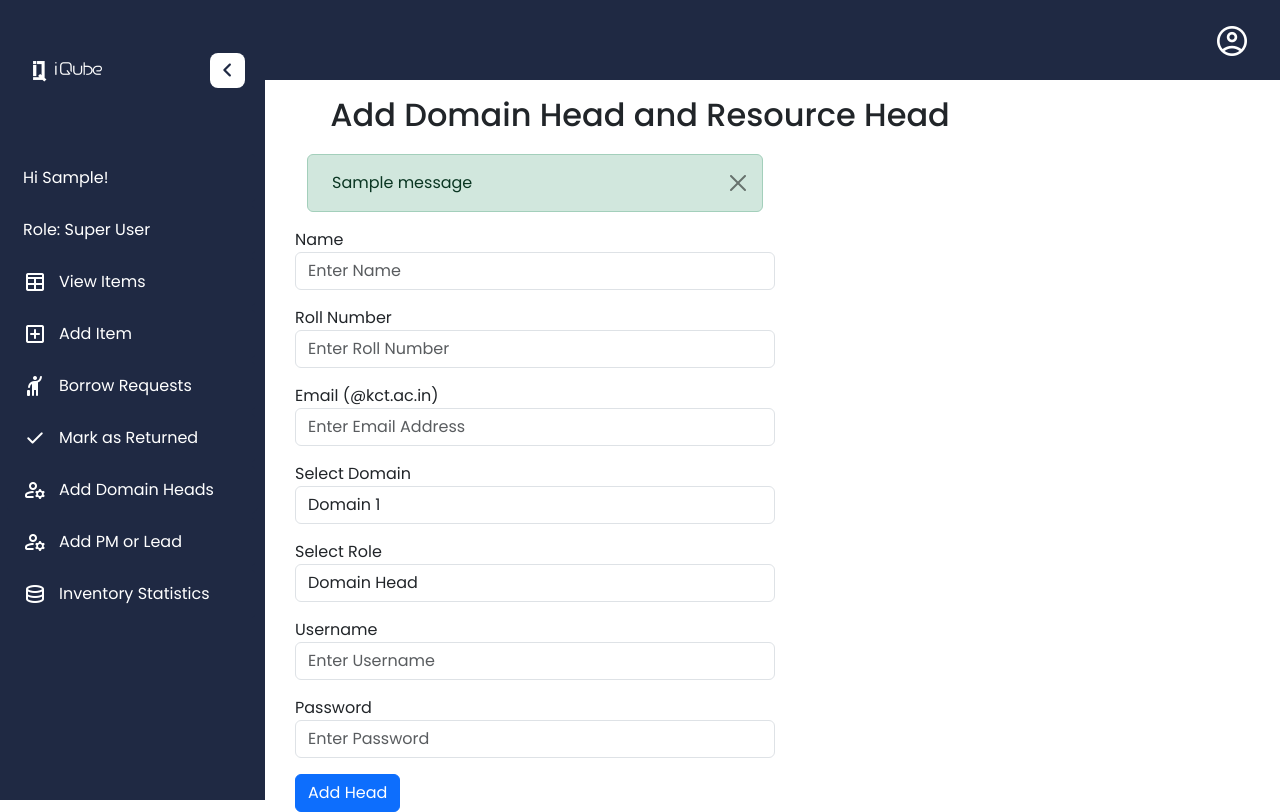
After one commit to SivaprasathC/IMS, a Django app: page /addheads in a window 1280 px wide. The commit adds this page. Run offline with Django 5.2, Linux system fonts and the light colour scheme; a user stored in the database is signed in; tables that the repository leaves empty hold one stand-in row (values such as "Sample post"); one stand-in notice (Sample message) is shown.

Commit message:
1.Added @loginreq for all views. 2.only authenticated can access the endpoint via via otherwise error page 3.added Add DH,DRH,Lead,PM for highers 4.Removed profile and signout from sidenav and placed it in right top,signout inside profile 5.Hello User! in side nav

```diff
--- a/base_app/urls.py
+++ b/base_app/urls.py
@@ -16,4 +16,6 @@ path('me',views.me,name='me'),
 path('borrowhistory',views.borrow_history,name='borrow_history'),
 path('borrowaccept/<int:id>/',views.borrow_accept,name='borrow_accept'),
 path('borrowreject/<int:id>/',views.borrow_reject,name='borrow_reject'),
+path('addheads',views.add_head,name='add_head'),
+path('addpmlead',views.Add_PM_Lead,name='Add_PM_Lead'),
 ]
--- a/base_app/views.py
+++ b/base_app/views.py
@@ -7,13 +7,17 @@ from django.contrib import messages
 from django.utils.timezone import localtime, now
 from django.contrib.auth.models import User, auth
 from base_app.models import CustomUser
+from django.contrib.auth.decorators import login_required
 
 
 # Create your views here.
 def index(request):
     return render(request, 'index.html')
 
+@login_required
 def add_item(request):
+    if request.user.role not in ["Domain Head","Domain Resource Head","Lead","Product Manager","Super User"]:
+        return render(request,'error404.html')
     if request.method == 'GET':
          return render(request,'additem.html')
 
@@ -49,6 +53,8 @@ def add_item(request):
         success_message_context ={'message': '<div class="alert alert-success" role="alert">Item Added Successfully!</div>'}
         return render(request, 'additem.html', success_message_context)
 
+
+@login_required
 def viewitems(request):
     search_query = request.GET.get('search', '')
     filter_domain = request.GET.get('domain', '')
@@ -66,7 +72,10 @@ def viewitems(request):
     }
     return render(request, 'viewitems.html', context)
 
+@login_required
 def delete_item(request, id):
+    if request.user.role not in ["Domain Head","Domain Resource Head","Lead","Product Manager","Super User"]:
+        return render(request,'error404.html')
     item = Item.objects.get(id=id)
     item_name = item.itemname
     item.delete()
@@ -74,7 +83,11 @@ def delete_item(request, id):
     messages.success(request, message)
     return redirect('viewitems')
 
+@login_required
 def edit_item(request, id):
+    if request.user.role not in ["Domain Head","Domain Resource Head","Lead","Product Manager","Super User"]:
+        return render(request,'error404.html')
+
     item = Item.objects.get(id=id)
     if request.method == 'POST':
         item.serialno = request.POST.get('serialno')
@@ -97,12 +110,19 @@ def edit_item(request, id):
     else:
         return render(request, 'edititem.html', {'item': item})
 
+@login_required
+def borrow_item(request, id):
+    if request.user.role not in ["Student"]:
+        return render(request,'error404.html')
 
-def borrow_item(request, id):
     item = Item.objects.get(id=id)
     return render(request, 'borrowitem.html', {'item': item})
 
+@login_required
 def new_borrow_request(request):
+    if request.user.role not in ["Student"]:
+        return render(request,'error404.html')
+
     if request.method == 'POST':
         borrower_userid = request.POST.get('borrower_userid')
         borrower_name = request.POST.get('borrower_name')
@@ -141,7 +161,10 @@ def new_borrow_request(request):
                 messages.success(request, 'Item is currently Out of Stock!')
                 return redirect('viewitems')
 
+@login_required
 def borrow_requests_list(request):
+    if request.user.role not in ["Domain Head","Domain Resource Head","Lead","Product Manager","Super User"]:
+        return render(request,'error404.html')
     search_query = request.GET.get('search_roll', '')
     user_domain = request.user.domain
     borrow_requests = BorrowRequest.objects.all()
@@ -155,6 +178,7 @@ def borrow_requests_list(request):
     else:
         borrow_requests = borrow_requests.exclude(Q(borrow_status="Approved") | Q(borrow_status="Rejected") | Q(borrow_status="Returned"))
     return render(request, 'borrow_requests_list.html', {'borrow_requests': borrow_requests})
+
 
 def login(request):
     if request.method == 'POST' :
@@ -171,21 +195,33 @@ def login(request):
        return render(request,'login.html')
 
 
+@login_required
 def logout(request):
     auth.logout(request)
     return redirect('/')
 
+@login_required
 def me(request):
     return render(request,'profile.html')
 
+@login_required
 def borrow_history(request):
+    if request.user.role not in ["Student"]:
+        return render(request,'error404.html')
+
+    if request.user.role not in ["Student"]:
+        return render(request,'error404.html')
     borrow_requests = BorrowRequest.objects.filter(borrower_roll=request.user.roll_number)
     pending_requests = borrow_requests.filter(borrow_status="Pending")
     approved_requests = borrow_requests.filter(borrow_status="Approved")
     rejected_requests = borrow_requests.filter(borrow_status="Rejected")
     return render(request, 'borrowhistory.html', {'pending_requests': pending_requests,'approved_requests': approved_requests,'rejected_requests': rejected_requests})
 
+@login_required
 def borrow_accept(request,id):
+      if request.user.role not in ["Domain Head","Domain Resource Head","Lead","Product Manager","Super User"]:
+        return render(request,'error404.html')
+
       borrow_request = BorrowRequest.objects.get(id=id)
       if(request.user.role == "Lead" or request.user.role == "Super User" ):
             borrow_request.is_Lead_approved = True
@@ -208,7 +244,12 @@ def borrow_accept(request,id):
       messages.success(request, 'Request Approved Successfully!')
       return redirect('borrow_requests_list')
 
+
+@login_required
 def borrow_reject(request,id):
+    if request.user.role not in ["Domain Head","Domain Resource Head","Lead","Product Manager","Super User"]:
+        return render(request,'error404.html')
+
     if request.method == 'POST':
             borrow_request = BorrowRequest.objects.get(id=id)
             rejection_reason = request.POST.get('rejection_reason')
@@ -224,3 +265,85 @@ def borrow_reject(request,id):
             item.save()
             messages.success(request, 'Request Rejected Successfully!')
             return redirect('borrow_requests_list')
+
+
+@login_required
+def add_head(request):
+     if request.user.role not in ["Lead","Product Manager","Super User"]:
+        return render(request,'error404.html')
+     if request.method == 'POST':
+        first_name = request.POST.get('first_name')
+        roll_number = request.POST.get('roll_number')
+        email = request.POST.get('email')
+        domain = request.POST.get('domain')
+        role = request.POST.get('role')
+        username = request.POST.get('username')
+        password = request.POST.get('password')
+
+        if not email.endswith('@kct.ac.in'):
+            messages.error(request, 'Please Use Your College Mail!')
+            return redirect('add_head')
+
+        if CustomUser.objects.filter(username=username).exists():
+            messages.error(request, 'Username already exists!')
+            return redirect('add_head')
+
+        new_user = CustomUser(
+            first_name=first_name,
+            roll_number=roll_number,
+            email=email,
+            domain=domain,
+            role=role,
+            username=username
+        )
+        new_user.set_password(password)
+        new_user.save()
+
+        context = ( "User created successfully!"+"<br>"+
+                   "Please share the below details to Head:<br>"+
+                   "<strong>Username: </strong>" + username + "<br>"
+                    "<strong>Password:</strong>" + password)
+        messages.success(request, context)
+        return redirect('add_head')
+     else:
+         return render(request,'addheads.html')
+
+
+@login_required
+def Add_PM_Lead(request):
+    if request.user.role not in ["Lead","Super User"]:
+        return render(request,'error404.html')
+    if request.method == 'POST':
+        first_name = request.POST.get('first_name')
+        roll_number = request.POST.get('roll_number')
+        email = request.POST.get('email')
+        role = request.POST.get('role')
+        username = request.POST.get('username')
+        password = request.POST.get('password')
+
+        if not email.endswith('@kct.ac.in'):
+            messages.error(request, 'Please Use Your College Mail!')
+            return redirect('Add_PM_Lead')
+
+        if CustomUser.objects.filter(username=username).exists():
+            messages.error(request, 'Username already exists!')
+            return redirect('Add_PM_Lead')
+
+        new_user = CustomUser(
+            first_name=first_name,
+            roll_number=roll_number,
+            email=email,
+            role=role,
+            username=username
+        )
+        new_user.set_password(password)
+        new_user.save()
+
+        context = ( "User created successfully!"+"<br>"+
+                   "Please share the below details to the Product Manager or Lead:<br>"+
+                   "<strong>Username: </strong>" + username + "<br>"
+                    "<strong>Password:</strong>" + password)
+        messages.success(request, context)
+        return redirect('Add_PM_Lead')
+    else:
+           return render(request,'addPMLead.html')
--- a/static/css/style.css
+++ b/static/css/style.css
@@ -76,6 +76,9 @@ body {
 
 .sidebar-header .sidebar-toggler:hover {
   background: #ffffff;
+}
+.sidebar-nav {
+  padding-bottom: 0;
 }
 
 .sidebar-nav .nav-list {
@@ -224,8 +227,11 @@ body {
 /* Side Nav CSS Ends */
 
 
-#add-item-form,#edit-item-form,#borrow-item-form {
+#add-item-form,#edit-item-form,#borrow-item-form{
   margin-left: 295px ; margin-top: 50px; width: 30rem;
+}
+#add-head-form,#add-pmlead-form{
+  margin-left: 295px ; margin-top: 20px; width: 30rem;
 }
 
 /* Add Item,edit,borrow CSS ends */
@@ -255,6 +261,7 @@ body {
 .borrow_history_container{
   margin-left: 200px;
 }
+
 
 
 /* View Item CSS ends */
@@ -288,6 +295,9 @@ body {
   #add-item-form,#edit-item-form,#borrow-item-form{
     margin-left: 20px ; margin-top: 50px; width: 85%;
   }
+  #add-head-form,#add-pmlead-form {
+    margin-left: 20px ; margin-top: 20px; width: 85%;
+  }
   .ViewItems_container{
     margin-left: 0px;
   }
--- /dev/null
+++ b/templates/addheads.html
@@ -0,0 +1,64 @@
+{% extends "base.html" %}
+{% block content %}
+<h2 class="text-center mt-3">Add Domain Head and Resource Head</h2>
+<form action="{% url 'add_head' %}" method="POST" class="mt-6" id="add-head-form">
+    {% csrf_token %}
+
+
+    {% if messages %}
+      <div class="container mt-3">
+        {% for message in messages %}
+            <div class="alert {% if message.tags == 'error' %}alert-danger{% elif message.tags == 'success' %}alert-success{% endif %} alert-dismissible fade show" role="alert">
+              <i class="bi bi-check-circle-fill me-2"></i>
+              <span>{{ message|safe }}</span>
+             <button type="button" class="btn-close" data-bs-dismiss="alert" aria-label="Close"></button>
+            </div>
+   {% endfor %}
+     </div>
+   {% endif %}
+
+    <div class="form-group mt-3">
+      <label for="name">Name</label>
+      <input type="text" name="first_name" class="form-control" placeholder="Enter Name" required>
+    </div>
+
+    <div class="form-group mt-3">
+      <label for="roll">Roll Number</label>
+      <input type="text" name="roll_number" class="form-control" placeholder="Enter Roll Number"  required>
+    </div>
+
+    <div class="form-group mt-3">
+        <label for="mail">Email (@kct.ac.in)</label>
+        <input type="email" name="email" class="form-control" placeholder="Enter Email Address"  required>
+      </div>
+
+    <div class="form-group mt-3">
+      <label for="domain">Select Domain</label>
+      <select class="form-control" name="domain" required>
+        <option value="Domain 1">Domain 1</option>
+        <option value="Domain 2">Domain 2</option>
+        <option value="Domain 3">Domain 3</option>
+        <option value="Domain 4">Domain 4</option>
+        <option value="Domain 5">Domain 5</option>
+      </select>
+    </div>
+    <div class="form-group mt-3">
+        <label for="role">Select Role</label>
+        <select class="form-control" name="role" required>
+          <option value="Domain Head">Domain Head</option>
+          <option value="Domain Resource Head">Domain Resource Head</option>
+        </select>
+      </div>
+
+      <div class="form-group mt-3">
+        <label for="roll">Username</label>
+        <input type="text" name="username" class="form-control" placeholder="Enter Username" required>
+      </div>
+
+      <div class="form-group mt-3">
+        <label for="pass">Password</label>
+        <input type="text" name="password" class="form-control" placeholder="Enter Password"  required>
+      </div>
+     <button class="btn btn-primary mt-3" type="submit">Add Head</button>
+  </form>
+{% endblock %}
--- a/templates/base.html
+++ b/templates/base.html
@@ -12,14 +12,16 @@
   <body>
     <div style="height: 80px;background-color:#1F2943;width:100%">
         <a href="/"><img class="mt-3" style="height:50px;width:150px;margin-left:80px" src="{%static 'img/logo_white_half.png' %}" alt=""></a>
+        {%if user.is_authenticated%}
+        <a href="{% url 'me' %}" style="position: absolute; right: 30px; top: 23px; color: white; text-decoration: none;">
+          <span class="material-symbols-rounded" style="font-size: 36px;">account_circle</span>
+      </a>
+      {%endif%}
     </div>
-    <!-- Mobile Sidebar Menu Button -->
     <button class="sidebar-menu-button">
       <span class="material-symbols-rounded">menu</span>
     </button>
-
     <aside class="sidebar">
-      <!-- Sidebar Header -->
       <header class="sidebar-header">
         <a href="/" class="header-logo">
           <img id="expandedLogo" src="{% static 'img/logo_white.png' %}" alt="Expanded Logo" style="height: 90px; width: 90px;" />
@@ -32,20 +34,17 @@
 <!-- Nav Bar for Lead -->
       {% if user.is_authenticated and user.role == 'Lead' or user.role == 'Super User'%}
          <nav class="sidebar-nav">
-    <!-- Primary Top Nav -->
     <ul class="nav-list primary-nav">
+      <li class="nav-item">
+        <a href="#" class="nav-link" style="background: none; color: #fff; pointer-events: none;">
+          <span class="nav-label">Hi {{user.first_name}}!</span>
+        </a>
+      </li>
       <li class="nav-item">
         <a href="#" class="nav-link" style="background: none; color: #fff; pointer-events: none;">
           <span class="nav-label">Role: {{user.role}}</span>
         </a>
       </li>
-      <li class="nav-item">
-        <a href="{% url 'me' %}" class="nav-link">
-          <span class="material-symbols-rounded">account_circle</span>
-          <span class="nav-label">Profile</span>
-        </a>
-      </li>
-
       <li class="nav-item">
         <a href="{% url 'viewitems' %}" class="nav-link">
           <span class="material-symbols-rounded">table</span>
@@ -71,13 +70,13 @@
         </a>
       </li>
       <li class="nav-item">
-        <a href="#" class="nav-link">
+        <a href="{% url 'add_head'%}" class="nav-link">
           <span class="material-symbols-rounded">manage_accounts</span>
           <span class="nav-label">Add Domain Heads</span>
         </a>
       </li>
       <li class="nav-item">
-        <a href="#" class="nav-link">
+        <a href="{% url 'Add_PM_Lead'%}" class="nav-link">
           <span class="material-symbols-rounded">manage_accounts</span>
           <span class="nav-label">Add PM or Lead</span>
         </a>
@@ -89,37 +88,22 @@
         </a>
       </li>
     </ul>
-    <!-- Secondary Bottom Nav -->
-    <ul class="nav-list secondary-nav">
-      <li class="nav-item">
-        <a href="{% url 'logout' %}" class="nav-link">
-          <span class="material-symbols-rounded">logout</span>
-          <span class="nav-label">Sign Out</span>
-        </a>
-        <ul class="dropdown-menu">
-          <li class="nav-item"><a class="nav-link dropdown-title">Sign Out</a></li>
-        </ul>
-      </li>
-    </ul>
   </nav>
       {% endif %}
 <!-- Nav Bar for PM -->
       {% if user.is_authenticated and user.role == 'Product Manager'%}
       <nav class="sidebar-nav">
-        <!-- Primary Top Nav -->
         <ul class="nav-list primary-nav">
+          <li class="nav-item">
+            <a href="#" class="nav-link" style="background: none; color: #fff; pointer-events: none;">
+              <span class="nav-label">Hi {{user.first_name}}!</span>
+            </a>
+          </li>
           <li class="nav-item">
             <a href="#" class="nav-link" style="background: none; color: #fff; pointer-events: none;">
               <span class="nav-label">Role: {{user.role}}</span>
             </a>
           </li>
-          <li class="nav-item">
-            <a href="{% url 'me' %}" class="nav-link">
-              <span class="material-symbols-rounded">account_circle</span>
-              <span class="nav-label">Profile</span>
-            </a>
-          </li>
-
           <li class="nav-item">
             <a href="{% url 'viewitems' %}" class="nav-link">
               <span class="material-symbols-rounded">table</span>
@@ -145,7 +129,7 @@
             </a>
           </li>
           <li class="nav-item">
-            <a href="#" class="nav-link">
+            <a href="{% url 'add_head'%}" class="nav-link">
               <span class="material-symbols-rounded">manage_accounts</span>
               <span class="nav-label">Add Domain Heads</span>
             </a>
@@ -158,38 +142,23 @@
             </a>
           </li>
         </ul>
-        <!-- Secondary Bottom Nav -->
-        <ul class="nav-list secondary-nav">
-          <li class="nav-item">
-            <a href="{% url 'logout' %}" class="nav-link">
-              <span class="material-symbols-rounded">logout</span>
-              <span class="nav-label">Sign Out</span>
-            </a>
-            <ul class="dropdown-menu">
-              <li class="nav-item"><a class="nav-link dropdown-title">Sign Out</a></li>
-            </ul>
-          </li>
-        </ul>
       </nav>
       {% endif %}
 <!-- Nav Bar for DH and DRH -->
       {% if user.is_authenticated %}
         {% if user.role == 'Domain Head' or user.role == 'Domain Resource Head'%}
         <nav class="sidebar-nav">
-          <!-- Primary Top Nav -->
           <ul class="nav-list primary-nav">
+            <li class="nav-item">
+              <a href="#" class="nav-link" style="background: none; color: #fff; pointer-events: none;">
+                <span class="nav-label">Hi {{user.first_name}}!</span>
+              </a>
+            </li>
             <li class="nav-item">
               <a href="#" class="nav-link" style="background: none; color: #fff; pointer-events: none;">
                 <span class="nav-label">Role: {{user.role}}</span>
               </a>
             </li>
-            <li class="nav-item">
-              <a href="{% url 'me' %}" class="nav-link">
-                <span class="material-symbols-rounded">account_circle</span>
-                <span class="nav-label">Profile</span>
-              </a>
-            </li>
-
             <li class="nav-item">
               <a href="{% url 'viewitems' %}" class="nav-link">
                 <span class="material-symbols-rounded">table</span>
@@ -221,38 +190,23 @@
               </a>
             </li>
           </ul>
-          <!-- Secondary Bottom Nav -->
-          <ul class="nav-list secondary-nav">
-            <li class="nav-item">
-              <a href="{% url 'logout' %}" class="nav-link">
-                <span class="material-symbols-rounded">logout</span>
-                <span class="nav-label">Sign Out</span>
-              </a>
-              <ul class="dropdown-menu">
-                <li class="nav-item"><a class="nav-link dropdown-title">Sign Out</a></li>
-              </ul>
-            </li>
-          </ul>
         </nav>
         {% endif %}
       {% endif %}
 <!-- Nav Bar for Student -->
       {% if user.is_authenticated and user.role == 'Student' %}
       <nav class="sidebar-nav">
-        <!-- Primary Top Nav -->
         <ul class="nav-list primary-nav">
+          <li class="nav-item">
+            <a href="#" class="nav-link" style="background: none; color: #fff; pointer-events: none;">
+              <span class="nav-label">Hi {{user.first_name}}!</span>
+            </a>
+          </li>
           <li class="nav-item">
             <a href="#" class="nav-link" style="background: none; color: #fff; pointer-events: none;">
               <span class="nav-label">Role: {{user.role}}</span>
             </a>
           </li>
-          <li class="nav-item">
-            <a href="{% url 'me' %}" class="nav-link">
-              <span class="material-symbols-rounded">account_circle</span>
-              <span class="nav-label">Profile</span>
-            </a>
-          </li>
-
           <li class="nav-item">
             <a href="{% url 'viewitems' %}" class="nav-link">
               <span class="material-symbols-rounded">table</span>
@@ -272,8 +226,7 @@
             </a>
           </li>
         </ul>
-        <!-- Secondary Bottom Nav -->
-        <ul class="nav-list secondary-nav">
+        <!-- <ul class="nav-list secondary-nav">
           <li class="nav-item">
             <a href="{% url 'logout' %}" class="nav-link">
               <span class="material-symbols-rounded">logout</span>
@@ -283,13 +236,12 @@
               <li class="nav-item"><a class="nav-link dropdown-title">Sign Out</a></li>
             </ul>
           </li>
-        </ul>
+        </ul> -->
       </nav>
       {% endif %}
 <!-- Nav Bar for not Authenticated -->
       {% if not user.is_authenticated%}
       <nav class="sidebar-nav">
-        <!-- Primary Top Nav -->
         <ul class="nav-list primary-nav">
           <li class="nav-item">
             <a href="/" class="nav-link">
@@ -307,7 +259,6 @@
       </nav>
       {% endif %}
     </aside>
-
     {%block content%}
     {%endblock%}
     <!-- Script -->
--- a/templates/login.html
+++ b/templates/login.html
@@ -1,5 +1,5 @@
 {% extends "base.html" %}
-{% load static %} <!-- Add this line to load the static template tag -->
+{% load static %}
 {% block content %}
 {%if not user.is_authenticated%}
 <div class="container mt-5">
@@ -49,7 +49,7 @@
 {% else %}
 <div class="d-flex  align-items-center flex-column" style="height: 100vh;">
     <img id="img404" src="{% static 'img/error404.gif' %}" alt="error" style="width: 40%; height: auto;">
-    <p class="h4 text-danger">Error 404</p>
+    <p class="h4 text-danger">You are already Logged in! </p>
 </div>
 {% endif %}
 {% endblock %}
--- a/templates/profile.html
+++ b/templates/profile.html
@@ -10,7 +10,6 @@
                     <h4 class="card-title">{{ user.first_name }}</h4>
                     <p class="card-text"><strong>Username:</strong> {{ user.username }}</p>
                     <p class="card-text"><strong>Role:</strong> {{ user.role }}</p>
-
                     {% if user.domain %}
                     <p class="card-text"><strong>Domain:</strong> {{ user.domain }}</p>
                     {% endif %}
@@ -20,6 +19,8 @@
                     {% endif %}
 
                     <p class="card-text"><strong>Email:</strong> {{ user.email }}</p>
+                    <p class="card-text pt-3"><strong>Need to Sign Out?</strong></p>
+                    <a href="{% url 'logout' %}"><button class="btn btn-danger">Sign Out</button></a>
                 </div>
             </div>
         </div>
```
Also changed, not shown: templates/addPMLead.html (added, +54 -0 lines), templates/error404.html (added, +18 -0 lines), templates/index.html (+0 -12 lines).
